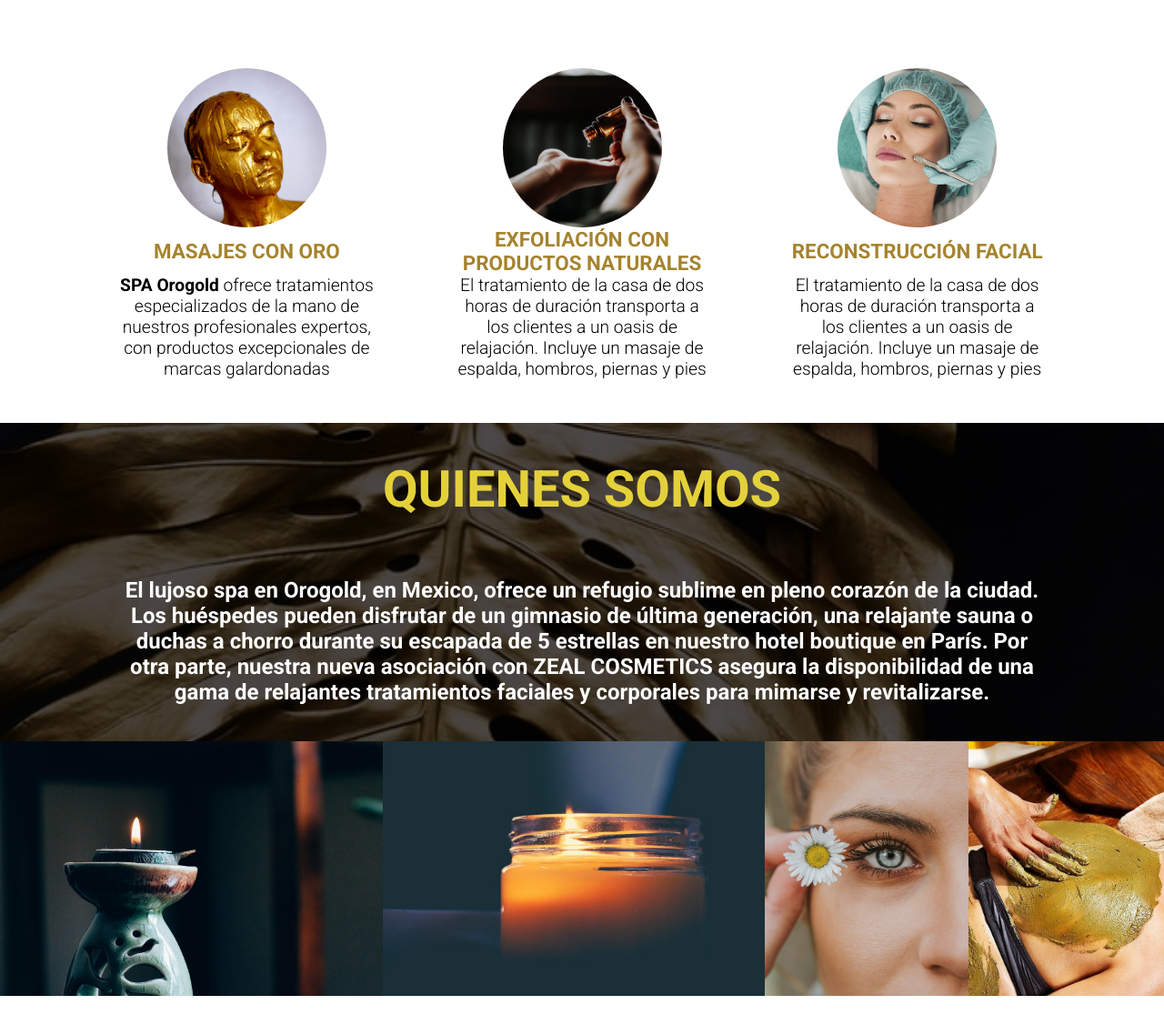
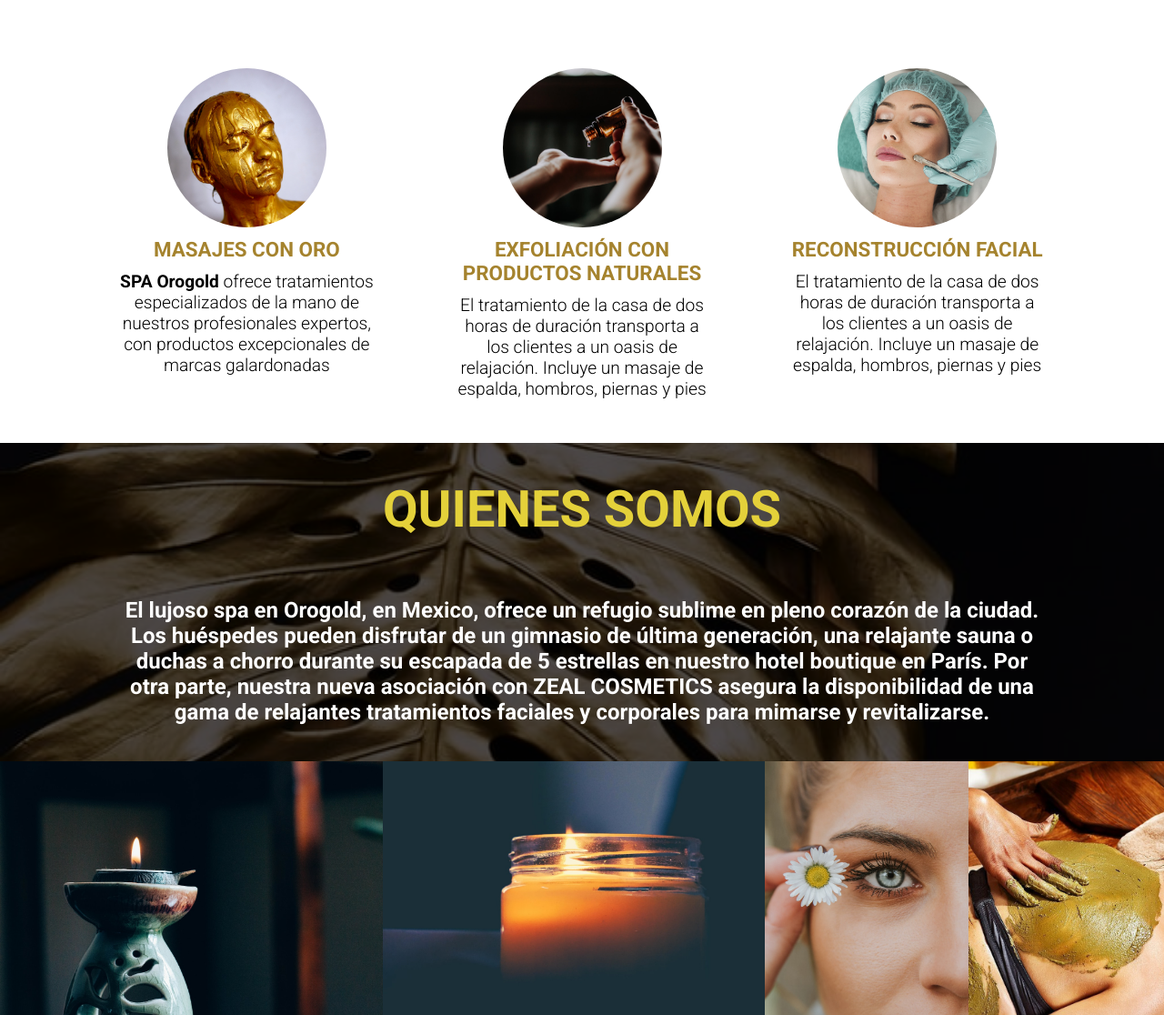
Before and after one commit to RyanHarlow/OROGOLD, a PHP site: page / in a window 1280 px wide. Shown: the part 960-2076 px from the top of the page at 91% size. Run offline with PHP 8.4, Linux system fonts and the light colour scheme; some libraries are stand-ins or nearby versions.

Commit message:
fix card title alignment

```diff
--- a/index.css
+++ b/index.css
@@ -221,12 +221,13 @@
 }
 
 .tratamiento-card {
-    display: flex;
+    /* display: flex;
     flex-direction: column;
     justify-content: space-between;
-    align-items: center;
+    align-items: center; */
     margin-bottom: 1rem;
     width: 28%;
+    text-align: center;
 }
 
 .tratamiento-card:hover {
@@ -240,6 +241,7 @@
     position: relative;
     overflow: hidden;
     border-radius: 50%;
+    margin: 0 auto;
 }
 
 .tratamiento-img {
@@ -258,9 +260,18 @@
     width: 100%;
 }
 
+.card-title-container {
+    display: flex;
+    flex-direction: column;
+    justify-content: flex-start;
+    align-items: flex-start;
+    width: 100%;
+}
+
 .card-title {
     color: #A5832E;
-    font-size: 1.4rem
+    font-size: 1.4rem;
+    margin: .5em auto;
 }
 
 .card-content {
--- a/index.php
+++ b/index.php
@@ -61,21 +61,27 @@
                 <div class='img-cropper'>
                     <img class='tratamiento-img-tall' src="./img/photo-1516238840914-94dfc0c873ae.jpg" alt="MASAGES CON ORO">
                 </div>
+                <div class='card-title-container'>
                 <h3 class='card-title'>MASAJES CON ORO</h3>
+                </div>
                 <p class='card-content'><strong>SPA Orogold</strong> ofrece tratamientos especializados de la mano de nuestros profesionales expertos, con productos excepcionales de marcas galardonadas</p>
             </div>
             <div class='tratamiento-card'>
                 <div class='img-cropper'>
                     <img class='tratamiento-img' src="./img/photo-1515377905703-c4788e51af15.jpg" alt="EXFOLIACIÓN CON PRODUCTOS NATURALES">
                 </div>
+                <div class='card-title-container'>
                 <h3 class='card-title'>EXFOLIACIÓN CON PRODUCTOS NATURALES</h3>
+                </div>
                 <p class='card-content'>El tratamiento de la casa de dos horas de duración transporta a los clientes a un oasis de relajación. Incluye un masaje de espalda, hombros, piernas y pies</p>
             </div>
             <div class='tratamiento-card'>
                 <div class='img-cropper'>
                     <img class='tratamiento-img' src="./img/photo-1552693673-1bf958298935.jpg" alt="RECONSTRUCCIÓN FACIAL">
                 </div>
+                <div class='card-title-container'>
                 <h3 class='card-title'>RECONSTRUCCIÓN FACIAL</h3>
+                </div>
                 <p class='card-content'>El tratamiento de la casa de dos horas de duración transporta a los clientes a un oasis de relajación. Incluye un masaje de espalda, hombros, piernas y pies</p>
             </div>
         </div>
```
